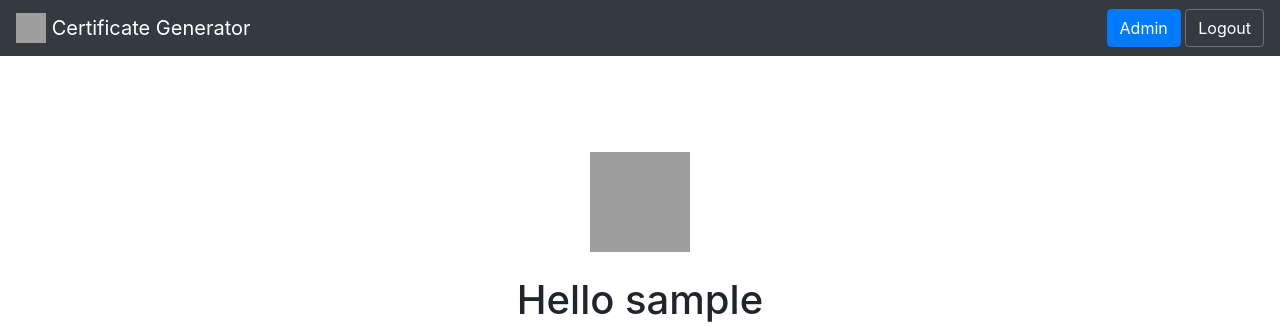
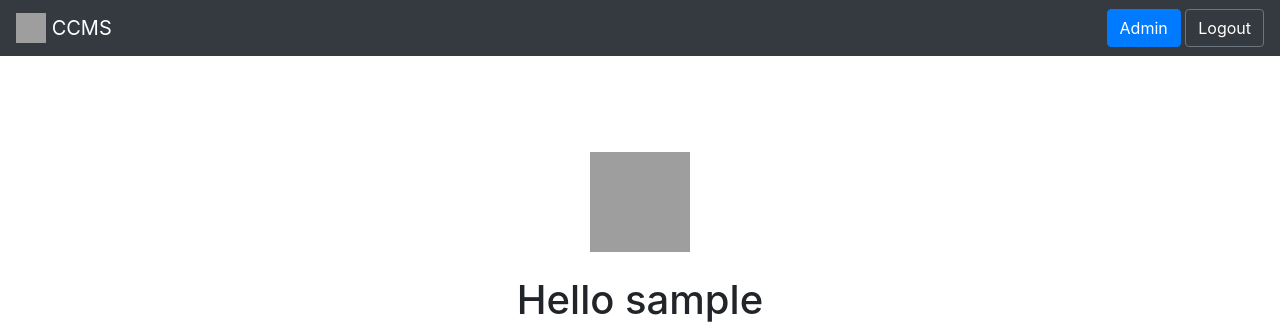
Before and after one commit to thenishantsapkota/CCMS, a Django app: page / in a window 1280 px wide. Shown: the top 326 px of the page. Run offline with Django 4.2, Linux system fonts and the light colour scheme; the visitor is signed in with stand-in values (Sample User, id 1); some libraries are stand-ins or nearby versions; grey boxes are pictures that could not be loaded.

```diff
--- a/web_app/templates/base.html
+++ b/web_app/templates/base.html
@@ -18,7 +18,7 @@
     {% if 'login' not in request.path%}
     <nav class="navbar navbar-dark bg-dark">
         <a class="navbar-brand" href="{% url 'landing' %}">
-          <img src="https://soe.mbman.edu.np/wp-content/uploads/2022/08/download-removebg-preview.png" width="30" height="30" alt="" class="d-inline-block align-top"> Certificate Generator
+          <img src="https://soe.mbman.edu.np/wp-content/uploads/2022/08/download-removebg-preview.png" width="30" height="30" alt="" class="d-inline-block align-top"> CCMS
         </a>
 
 
```
